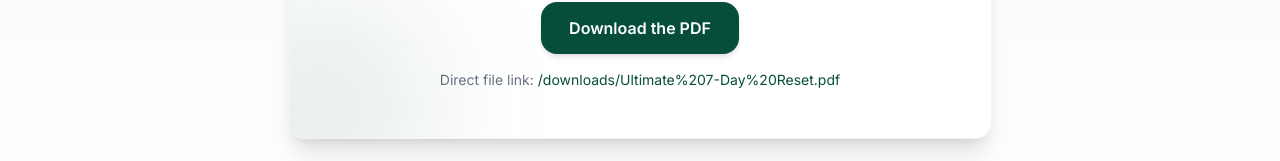
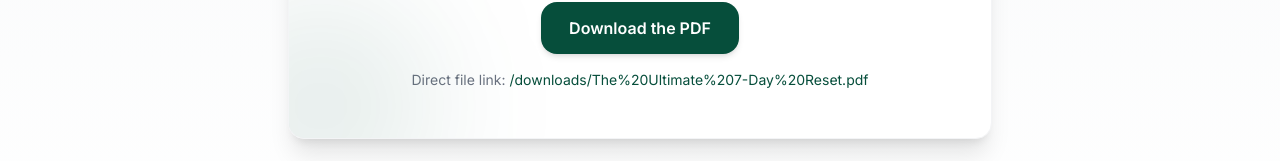
Before and after one commit to webwithdev/dizeess, a Next.js app: page /access2 in a window 1280 px wide. Shown: the part 541-702 px from the top of the page. Built offline with nearby package versions, Linux system fonts and the light colour scheme.

Commit message:
Update reset PDF download

```diff
--- a/app/access2/page.tsx
+++ b/app/access2/page.tsx
@@ -1,5 +1,5 @@
 export default function Access2Page() {
-  const downloadUrl = '/downloads/Ultimate%207-Day%20Reset.pdf';
+  const downloadUrl = '/downloads/The%20Ultimate%207-Day%20Reset.pdf';
 
   return (
     <main className="min-h-screen bg-gradient-to-b from-white via-gray-50 to-white pt-24 pb-16">
```
Also changed, not shown: 2 other files (tests, documents, lock files or other folders).
